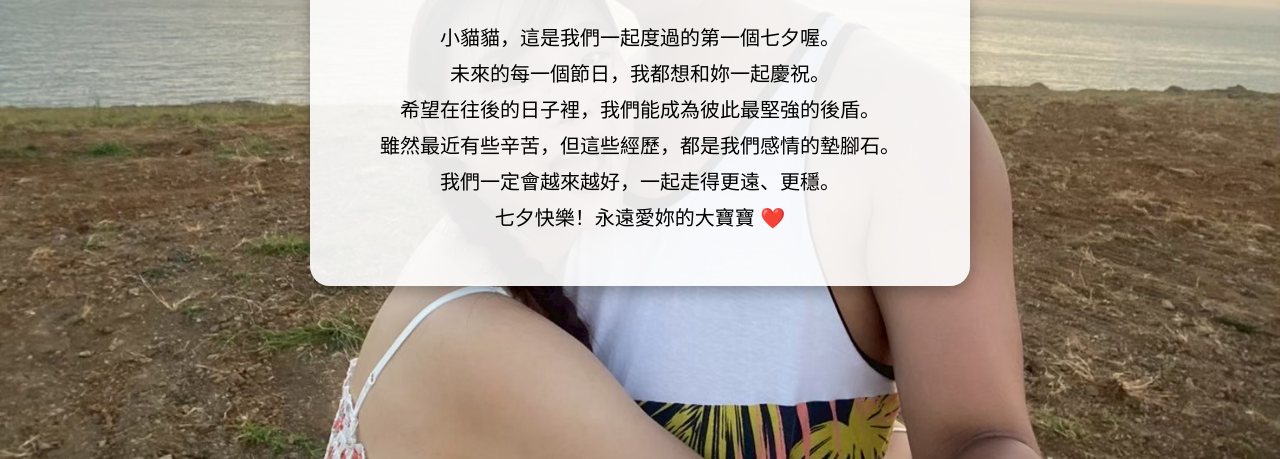
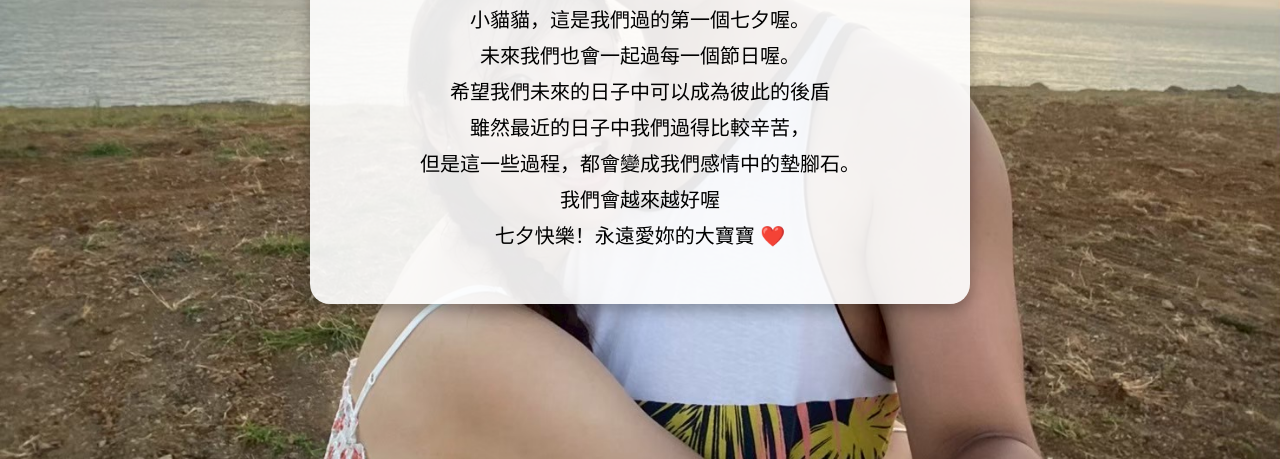
Before and after one commit to anbvjkannv12/peggy, a plain HTML site: page card.html in a window 1280 px wide. Shown: the part 341-800 px from the top of the page. Drawn offline with Linux system fonts and the light colour scheme.

Commit message:
Update card.html

```diff
--- a/card.html
+++ b/card.html
@@ -30,11 +30,12 @@
   <div class="letter">
     <h2>可愛寶，小姐姐，抱抱鬼，懶骨頭，小貓咪😽</h2>
     <p>
-      小貓貓，這是我們一起度過的第一個七夕喔。<br>
-      未來的每一個節日，我都想和妳一起慶祝。<br>
-      希望在往後的日子裡，我們能成為彼此最堅強的後盾。<br>
-      雖然最近有些辛苦，但這些經歷，都是我們感情的墊腳石。<br>
-      我們一定會越來越好，一起走得更遠、更穩。<br>
+     小貓貓，這是我們過的第一個七夕喔。<br>
+      未來我們也會一起過每一個節日喔。 <br>
+      希望我們未來的日子中可以成為彼此的後盾<br>
+      雖然最近的日子中我們過得比較辛苦，<br>
+      但是這一些過程，都會變成我們感情中的墊腳石。<br>
+      我們會越來越好喔<br>
       七夕快樂！永遠愛妳的大寶寶 ❤️
     </p>
   </div>
```
